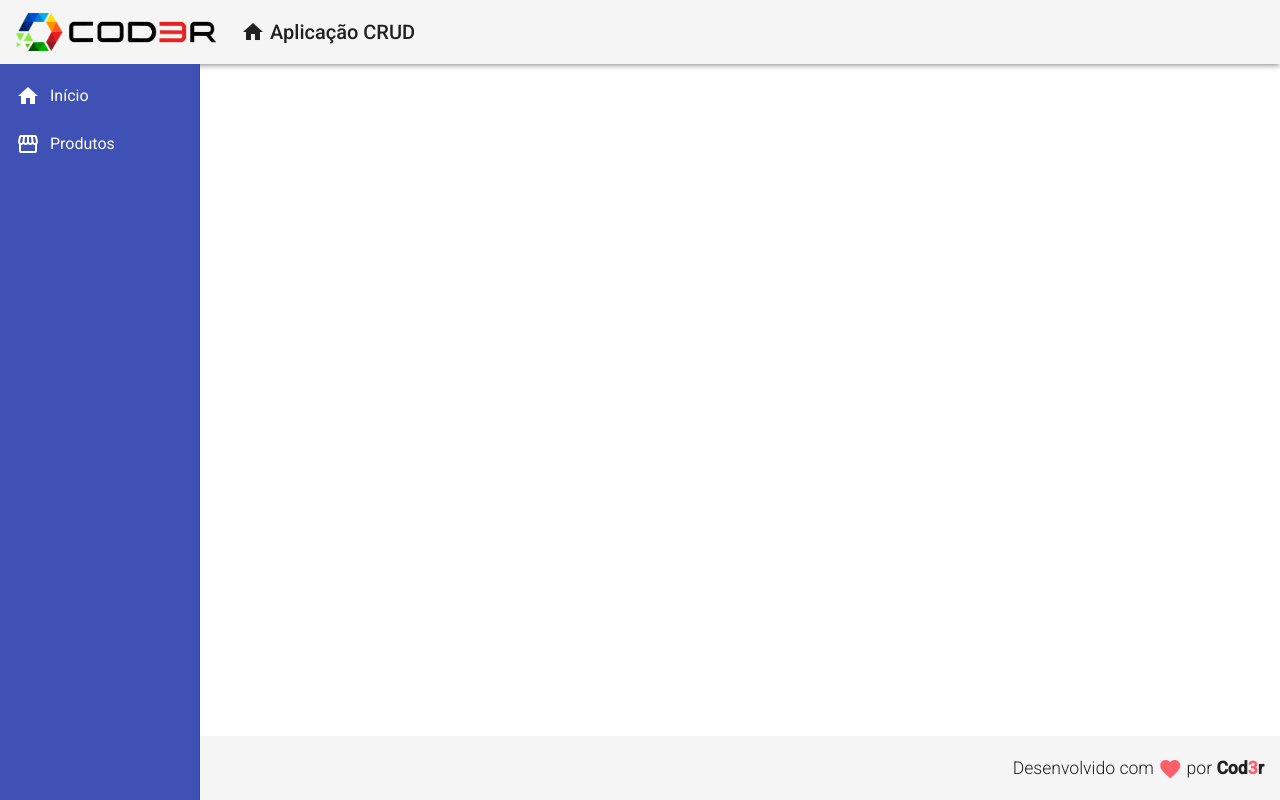
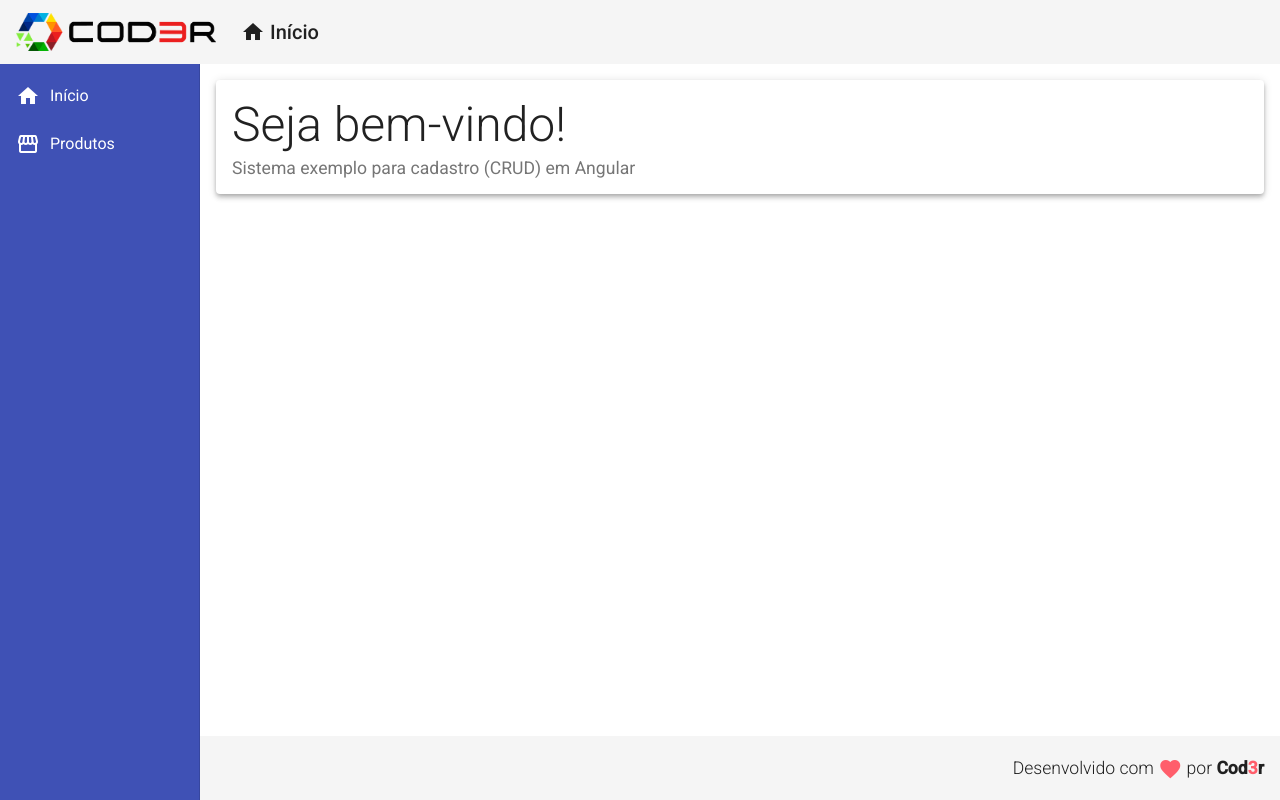
Before and after one commit to emersonccf/angular-frontend, an Angular app in the folder frontendnew/: page / in a window 1280 px wide. Built offline with nearby package versions, Linux system fonts and the light colour scheme.

Commit message:
Inicio pagina Home

```diff
--- a/frontendnew/src/app/app.module.ts
+++ b/frontendnew/src/app/app.module.ts
@@ -8,16 +8,19 @@
 
 import { MatToolbarModule } from '@angular/material/toolbar';
 import { MatSidenavModule } from '@angular/material/sidenav'
+import { MatCardModule } from '@angular/material/card'
 import { MatListModule } from '@angular/material/list'
 import { FooterComponent } from './components/template/footer/footer.component';
 import { NavComponent } from './components/template/nav/nav.component';
+import { HomeComponent } from './views/home/home.component';
 
 @NgModule({
   declarations: [
     AppComponent,
     HeaderComponent,
     FooterComponent,
-    NavComponent
+    NavComponent,
+    HomeComponent
   ],
   imports: [
     BrowserModule,
@@ -26,6 +29,7 @@
     MatToolbarModule,
     MatSidenavModule,
     MatListModule,
+    MatCardModule,
   ],
   providers: [],
   bootstrap: [AppComponent]
--- a/frontendnew/src/app/components/template/header/header.component.html
+++ b/frontendnew/src/app/components/template/header/header.component.html
@@ -10,7 +10,7 @@
                 home
                 <!-- dashboard -->
             </i>
-            Aplicação CRUD
+            Início
         </a>
     </span>
 </mat-toolbar>
--- a/frontendnew/src/app/components/template/nav/nav.component.css
+++ b/frontendnew/src/app/components/template/nav/nav.component.css
@@ -10,3 +10,8 @@
 .sidenav i {
     padding-right: 10px;
 }
+
+.content {
+    padding: 16px;
+    background-color: #fff;
+}
--- a/frontendnew/src/app/components/template/nav/nav.component.html
+++ b/frontendnew/src/app/components/template/nav/nav.component.html
@@ -15,4 +15,7 @@
             </a>
         </mat-nav-list>
     </mat-sidenav>
+    <mat-sidenav-content class="content">
+        <app-home></app-home>
+    </mat-sidenav-content>
 </mat-sidenav-container>
--- /dev/null
+++ b/frontendnew/src/app/views/home/home.component.css
@@ -0,0 +1,9 @@
+.home .title {
+    font-size: 3rem;
+    font-weight: 300;
+    line-height: 1.2;
+}
+
+.home .subtitle {
+    font-size: 1.1rem;
+}
--- /dev/null
+++ b/frontendnew/src/app/views/home/home.component.html
@@ -0,0 +1,8 @@
+<mat-card class="home mat-elevation-z4">
+    <mat-card-title class="title">
+        Seja bem-vindo!
+    </mat-card-title>
+    <mat-card-subtitle class="subtitle">
+        Sistema exemplo para cadastro (CRUD) em Angular
+    </mat-card-subtitle>
+</mat-card>
--- /dev/null
+++ b/frontendnew/src/app/views/home/home.component.ts
@@ -0,0 +1,15 @@
+import { Component, OnInit } from '@angular/core';
+
+@Component({
+  selector: 'app-home',
+  templateUrl: './home.component.html',
+  styleUrls: ['./home.component.css']
+})
+export class HomeComponent implements OnInit {
+
+  constructor() { }
+
+  ngOnInit(): void {
+  }
+
+}
```
Also changed, not shown: 1 other file (tests, documents, lock files or other folders).
